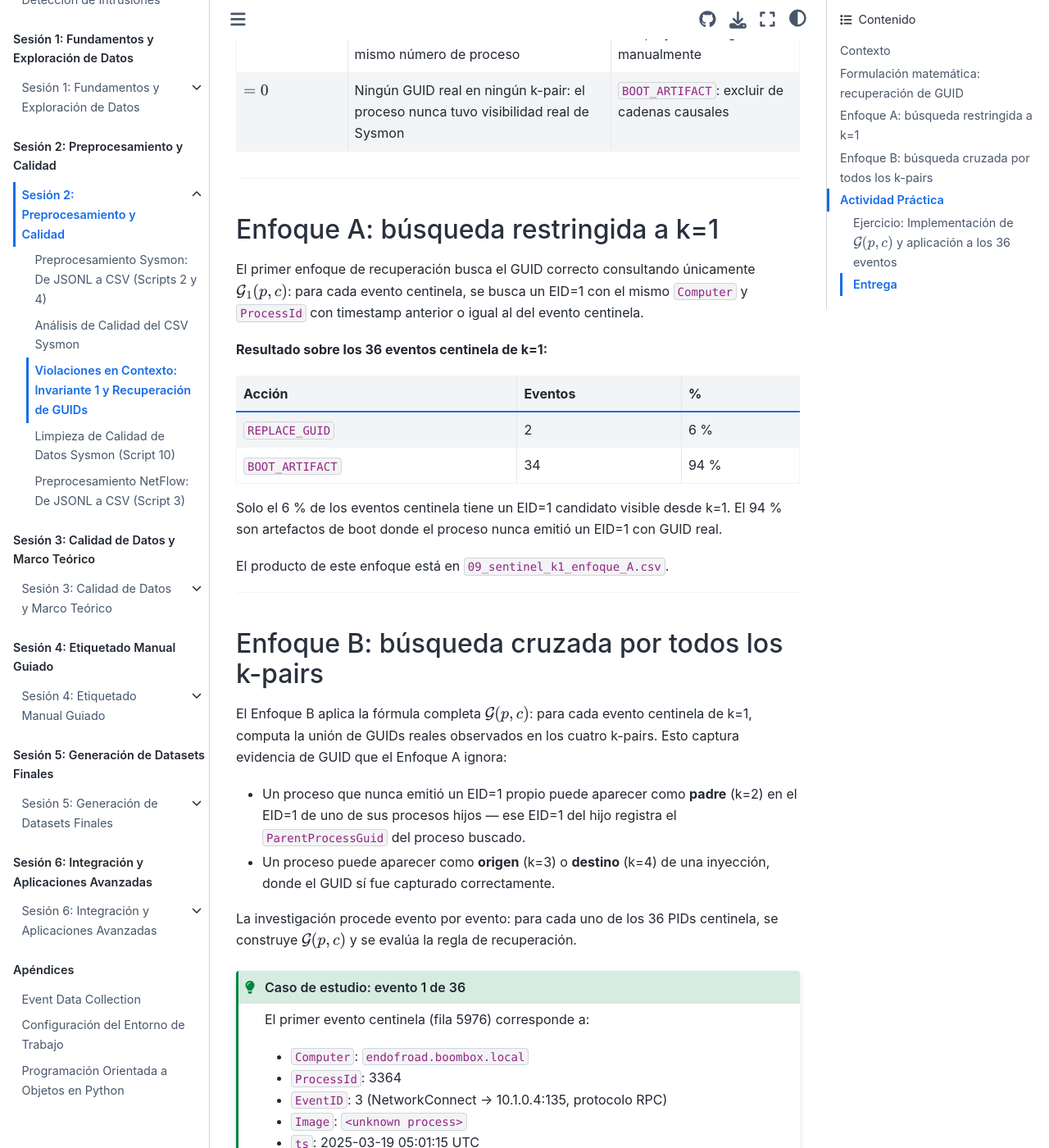
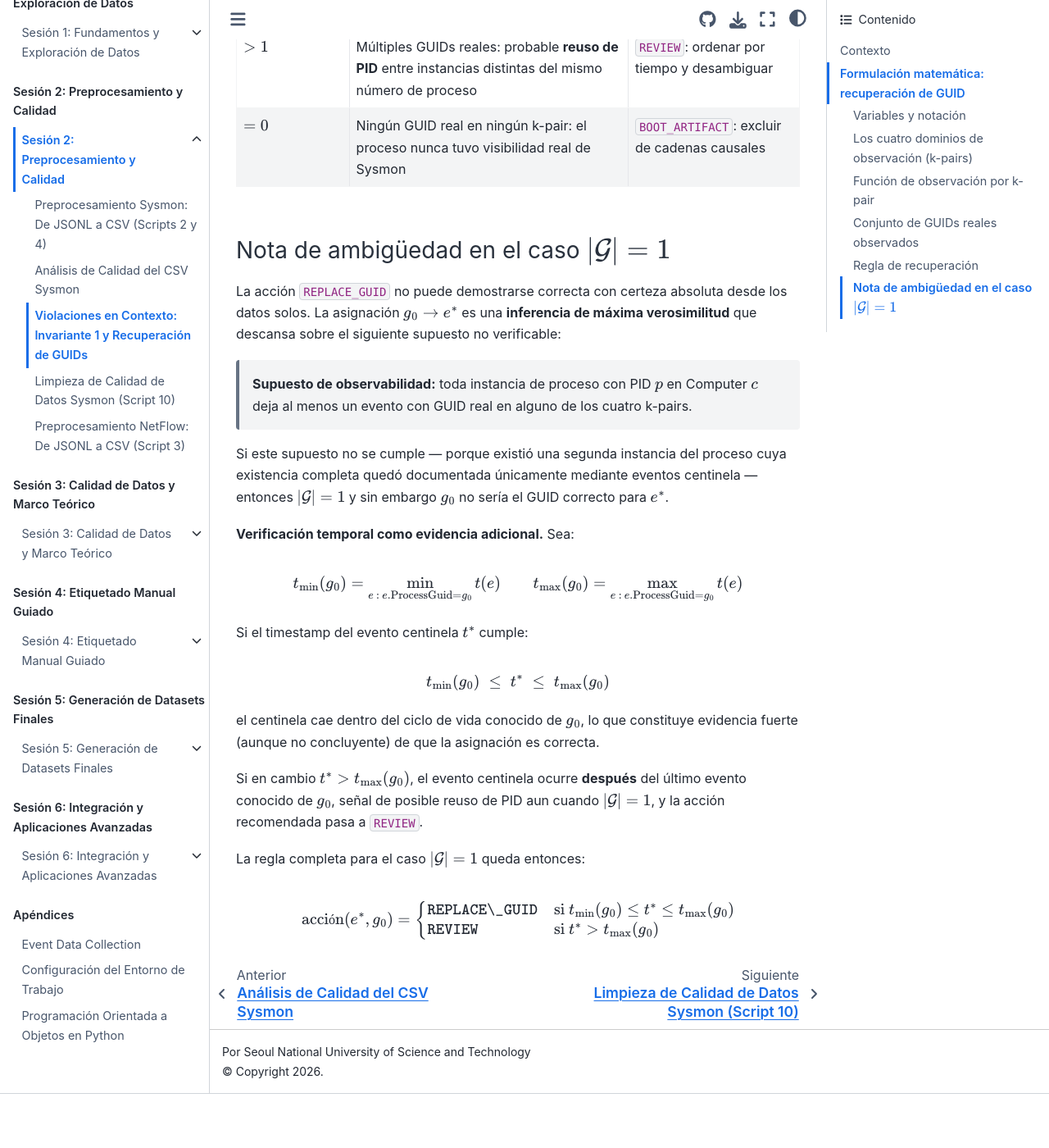
Before and after one commit to ollerenac/curso2026, a Jupyter Book: the page built from sesion-2/9-violaciones-en-contexto.md, in a window 1280 px wide and 1400 px high, scrolled down 3321 px. Shown: the whole window at 82% size. Built offline with Jupyter Book 1.0.4 settings and Sphinx 7.4.7 and the Sphinx Book theme 1.1.4, drawn with Linux system fonts in a browser that asks for light colours; after the commit the page ends 4655 px from its top, so only the background shows below that; some of the changed text lies outside the part shown.

Commit message:
docs(sesion-2/9): trim MD to mathematical analysis only
Removed: Enfoque A summary, Enfoque B description, Actividad Práctica.
Added: temporal verification condition t* ∈ [t_min(g0), t_max(g0)] and
       piecewise decision rule for |G|=1 case with ambiguity note.
MD now contains only the formal mathematical framework for careful review.

Co-Authored-By: Claude Sonnet 4.6 <noreply@anthropic.com>

````diff
--- a/sesion-2/9-violaciones-en-contexto.md
+++ b/sesion-2/9-violaciones-en-contexto.md
@@ -53,6 +53,7 @@ Las variables principales son:
 | $g$ | Identificador de instancia de proceso — UUID de 36 caracteres de una columna `*ProcessGuid` |
 | $\emptyset$ | GUID centinela: `00000000-0000-0000-0000-000000000000` |
 | $\text{EID}(e)$ | EventID del evento $e$ — entero que identifica el tipo de evento Sysmon |
+| $t(e)$ | Timestamp del evento $e$ — milisegundos Unix, columna `timestamp` |
 
 ### Los cuatro dominios de observación (k-pairs)
 
@@ -120,124 +121,59 @@ $$
 El operador $\bigcup$ es la **unión de conjuntos**: $\mathcal{G}(p,c)$ contiene todos
 los GUIDs reales que aparecen en cualquiera de los cuatro k-pairs para ese proceso.
 El operador $\setminus \{\emptyset\}$ es la **diferencia de conjuntos**: elimina el
-centinela del resultado para que no "recuperemos" un evento centinela con otro centinela.
+centinela del resultado para que no se recupere un evento centinela con otro centinela.
 
 ### Regla de recuperación
 
-El cardinal $|\mathcal{G}(p,c)|$ — el número de GUIDs reales distintos observados
+El cardinal $\lvert\mathcal{G}(p,c)\rvert$ — el número de GUIDs reales distintos observados
 para el proceso $(p,c)$ — determina la acción de corrección:
 
 | Cardinalidad $\lvert\mathcal{G}(p,c)\rvert$ | Interpretación | Acción |
 |----------------------------------------------|----------------|--------|
-| $= 1$ | $\mathcal{G}(p,c) = \{g_0\}$: un único GUID real observado | `REPLACE_GUID`: asignar $g_0$ al evento centinela |
-| $> 1$ | Múltiples GUIDs reales: probable **reuso de PID** entre instancias distintas del mismo número de proceso | `REVIEW`: ordenar por tiempo y desambiguar manualmente |
+| $= 1$ | $\mathcal{G}(p,c) = \{g_0\}$: un único GUID real observado | `REPLACE_GUID` (ver nota de ambigüedad) |
+| $> 1$ | Múltiples GUIDs reales: probable **reuso de PID** entre instancias distintas del mismo número de proceso | `REVIEW`: ordenar por tiempo y desambiguar |
 | $= 0$ | Ningún GUID real en ningún k-pair: el proceso nunca tuvo visibilidad real de Sysmon | `BOOT_ARTIFACT`: excluir de cadenas causales |
 
----
+### Nota de ambigüedad en el caso $\lvert\mathcal{G}\rvert = 1$
 
-## Enfoque A: búsqueda restringida a k=1
+La acción `REPLACE_GUID` no puede demostrarse correcta con certeza absoluta desde los
+datos solos. La asignación $g_0 \to e^*$ es una **inferencia de máxima verosimilitud**
+que descansa sobre el siguiente supuesto no verificable:
 
-El primer enfoque de recuperación busca el GUID correcto consultando únicamente
-$\mathcal{G}_1(p, c)$: para cada evento centinela, se busca un EID=1 con el mismo
-`Computer` y `ProcessId` con timestamp anterior o igual al del evento centinela.
+> **Supuesto de observabilidad:** toda instancia de proceso con PID $p$ en Computer $c$
+> deja al menos un evento con GUID real en alguno de los cuatro k-pairs.
 
-**Resultado sobre los 36 eventos centinela de k=1:**
+Si este supuesto no se cumple — porque existió una segunda instancia del proceso cuya
+existencia completa quedó documentada únicamente mediante eventos centinela — entonces
+$\lvert\mathcal{G}\rvert = 1$ y sin embargo $g_0$ no sería el GUID correcto para $e^*$.
 
-| Acción | Eventos | % |
-|--------|---------|---|
-| `REPLACE_GUID` | 2 | 6 % |
-| `BOOT_ARTIFACT` | 34 | 94 % |
+**Verificación temporal como evidencia adicional.** Sea:
 
-Solo el 6 % de los eventos centinela tiene un EID=1 candidato visible desde k=1.
-El 94 % son artefactos de boot donde el proceso nunca emitió un EID=1 con GUID real.
+$$
+t_{\min}(g_0) = \min_{e \,:\, e.\text{ProcessGuid}=g_0} t(e)
+\qquad
+t_{\max}(g_0) = \max_{e \,:\, e.\text{ProcessGuid}=g_0} t(e)
+$$
 
-El producto de este enfoque está en `09_sentinel_k1_enfoque_A.csv`.
+Si el timestamp del evento centinela $t^*$ cumple:
 
----
+$$
+t_{\min}(g_0) \;\leq\; t^* \;\leq\; t_{\max}(g_0)
+$$
 
-## Enfoque B: búsqueda cruzada por todos los k-pairs
+el centinela cae dentro del ciclo de vida conocido de $g_0$, lo que constituye
+evidencia fuerte (aunque no concluyente) de que la asignación es correcta.
 
-El Enfoque B aplica la fórmula completa $\mathcal{G}(p,c)$: para cada evento
-centinela de k=1, computa la unión de GUIDs reales observados en los cuatro k-pairs.
-Esto captura evidencia de GUID que el Enfoque A ignora:
+Si en cambio $t^* > t_{\max}(g_0)$, el evento centinela ocurre **después** del último
+evento conocido de $g_0$, señal de posible reuso de PID aun cuando $\lvert\mathcal{G}\rvert = 1$,
+y la acción recomendada pasa a `REVIEW`.
 
-- Un proceso que nunca emitió un EID=1 propio puede aparecer como **padre** (k=2)
-  en el EID=1 de uno de sus procesos hijos — ese EID=1 del hijo registra el
-  `ParentProcessGuid` del proceso buscado.
-- Un proceso puede aparecer como **origen** (k=3) o **destino** (k=4) de una
-  inyección, donde el GUID sí fue capturado correctamente.
+La regla completa para el caso $\lvert\mathcal{G}\rvert = 1$ queda entonces:
 
-La investigación procede evento por evento: para cada uno de los 36 PIDs centinela,
-se construye $\mathcal{G}(p,c)$ y se evalúa la regla de recuperación.
-
-```{admonition} Caso de estudio: evento 1 de 36
-:class: tip
-
-El primer evento centinela (fila 5976) corresponde a:
-- `Computer`: `endofroad.boombox.local`
-- `ProcessId`: 3364
-- `EventID`: 3 (NetworkConnect → 10.1.0.4:135, protocolo RPC)
-- `Image`: `<unknown process>`
-- `ts`: 2025-03-19 05:01:15 UTC
-
-La investigación busca $\mathcal{G}(3364,\, \texttt{endofroad})$ consultando
-los cuatro k-pairs en el CSV completo.
-```
-
----
-
-## Actividad Práctica
-
-### Ejercicio: Implementación de $\mathcal{G}(p,c)$ y aplicación a los 36 eventos
-
-Trabaja en el notebook `9_violaciones_en_contexto.ipynb` en la sección **Enfoque B**.
-
-**Paso 1 — Construir la tabla de GUIDs reales por k-pair**
-
-Para el caso de estudio (PID 3364 en `endofroad`), extrae manualmente los GUIDs
-observados en cada $\mathcal{G}_k$:
-
-```python
-c, p = 'endofroad.boombox.local', 3364.0
-
-g1 = set(df[~df['EventID'].isin([8,10]) &
-            (df['Computer']==c) & (df['ProcessId']==p)
-           ]['ProcessGuid'].dropna()) - {NULL_GUID}
-
-g2 = set(df[(df['EventID']==1) &
-            (df['Computer']==c) & (df['ParentProcessId']==p)
-           ]['ParentProcessGuid'].dropna()) - {NULL_GUID}
-
-g3 = set(df[df['EventID'].isin([8,10]) &
-            (df['Computer']==c) & (df['SourceProcessId']==p)
-           ]['SourceProcessGUID'].dropna()) - {NULL_GUID}
-
-g4 = set(df[df['EventID'].isin([8,10]) &
-            (df['Computer']==c) & (df['TargetProcessId']==p)
-           ]['TargetProcessGUID'].dropna()) - {NULL_GUID}
-
-G = g1 | g2 | g3 | g4   # unión de los cuatro k-pairs
-print(f'G({p}, {c}) = {G}')
-print(f'|G| = {len(G)}')
-```
-
-**Paso 2 — Generalizar a los 36 eventos centinela**
-
-Implementa la función `compute_G(df, p, c)` que devuelve $\mathcal{G}(p,c)$
-y aplícala a los 36 eventos del catálogo `sentinel_k1`. Genera el archivo
-`09_sentinel_k1_enfoque_B.csv` con el mismo esquema que el Enfoque A.
-
-**Paso 3 — Comparación de enfoques**
-
-Une ambos archivos por `_original_row_index` y responde:
-- ¿Cuántos eventos adicionales recupera el Enfoque B respecto al A?
-- ¿Coinciden los GUIDs candidatos donde ambos enfoques recuperan el mismo evento?
-- ¿Qué k-pair aporta más evidencia en los casos nuevos recuperados por B?
-
-### Entrega
-
-📁 [Carpeta de entregas — Sección 9](https://drive.google.com/drive/folders/1BqPQo_xX1Ud7Vib37roVwyx7JuCk3uhw?usp=sharing)
-
-1. Entra al Drive con tu cuenta institucional.
-2. Crea una carpeta con tu nombre completo (ej. `Juan_Garcia_Lopez`).
-3. Deposita el notebook con el nombre: `apellido_nombre_sesion2_ej4.ipynb`
+$$
+\text{acción}(e^*, g_0) =
+\begin{cases}
+\texttt{REPLACE\_GUID} & \text{si } t_{\min}(g_0) \leq t^* \leq t_{\max}(g_0) \\
+\texttt{REVIEW}        & \text{si } t^* > t_{\max}(g_0)
+\end{cases}
+$$
````
